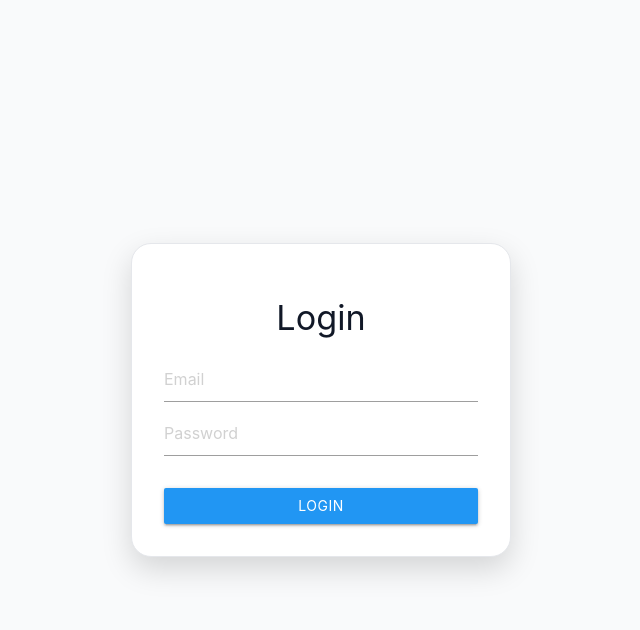
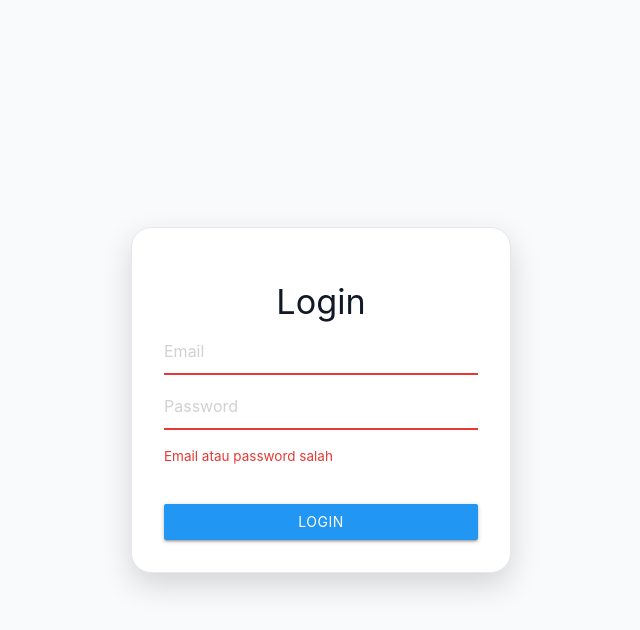
Before and after one commit to timiithy/pre-intern-task-telkom, a React (Create React App) app in the folder frontend/: page /login in a window 1280 px wide. Both pictures are taken after a click on the button "LOGIN". Shown: the top 630 px of the page, without its empty margins (319-959 px from the left). Built offline with nearby package versions, Linux system fonts and the light colour scheme; no server answers.

Commit message:
refactor handleLogin biar gaada alert sama kalo error jadi merah gitu hhe

```diff
--- a/frontend/src/app/Admin.js
+++ b/frontend/src/app/Admin.js
@@ -17,18 +17,34 @@ const Admin = () => {
   const [showModal, setShowModal] = useState(false);
 
   const fetchUsers = async () => {
-    const res = await api.get("/pengguna");
+    try {
+      const res = await api.get("/users");
       setUsers(res.data);
+    } catch (err) {
+      console.error("Fetch users failed", err);
+      setUsers([]); // fallback
+    }
   };
 
+
   const fetchBooks = async () => {
+    try {
       const res = await api.get("/buku");
       setBooks(res.data);
+    } catch (err) {
+      console.error("Fetch books failed", err);
+      setBooks([]); // fallback
+    }
   };
 
   const fetchBorrows = async () => {
+    try {
       const res = await api.get("/peminjaman");
       setBorrows(res.data);
+    } catch (err) {
+      console.error("Fetch borrows failed", err);
+      setBorrows([]); // fallback
+    }
   }
     ;
   const getActionConfig = () => {
--- a/frontend/src/app/Login.js
+++ b/frontend/src/app/Login.js
@@ -6,8 +6,15 @@ const Login = () => {
     const navigate = useNavigate();
     const [email, setEmail] = useState("");
     const [password, setPassword] = useState("");
+    const [error, setError] = useState("");
+    const [loading, setLoading] = useState(false);
+
+
 
     const handleLogin = async () => {
+        setError("");
+        setLoading(true);
+
         try {
             const res = await api.post("/auth/login", {
                 email,
@@ -31,9 +38,17 @@ const Login = () => {
             }
         } catch (err) {
             console.error(err);
-            alert("Login gagal");
+
+            const message =
+                err?.response?.data?.message ||
+                "Email atau password salah";
+
+            setError(message);
+        } finally {
+            setLoading(false);
         }
     };
+
 
     return (
         <div className="login-page">
@@ -41,21 +56,40 @@ const Login = () => {
                 <h4 className="center-align">Login</h4>
 
                 <input
+                    type="text"
                     placeholder="Email"
                     value={email}
-                    onChange={(e) => setEmail(e.target.value)}
+                    className={error ? "input-error" : ""}
+                    onChange={(e) => {
+                        setEmail(e.target.value);
+                        setError("");
+                    }}
                 />
 
                 <input
                     type="password"
                     placeholder="Password"
                     value={password}
-                    onChange={(e) => setPassword(e.target.value)}
+                    className={error ? "input-error" : ""}
+                    onChange={(e) => {
+                        setPassword(e.target.value);
+                        setError("");
+                    }}
                 />
+                {error && (
+                    <p className="login-error">
+                        {error}
+                    </p>
+                )}
 
-                <button className="btn blue full-width" onClick={handleLogin}>
-                    Login
+                <button
+                    className="btn blue full-width"
+                    onClick={handleLogin}
+                    disabled={loading}
+                >
+                    {loading ? "Logging in..." : "Login"}
                 </button>
+
             </div>
         </div>
     );
--- a/frontend/src/index.css
+++ b/frontend/src/index.css
@@ -332,3 +332,14 @@ body {
   font-size: 14px;
   line-height: 1.6;
 }
+
+.login-error {
+  margin-top: 8px;
+  color: #e53935;
+  font-size: 0.9rem;
+}
+
+.input-error {
+  border-bottom: 2px solid #e53935 !important;
+  box-shadow: none !important;
+}
```
Lines whose indentation alone changed are shown as unchanged.
